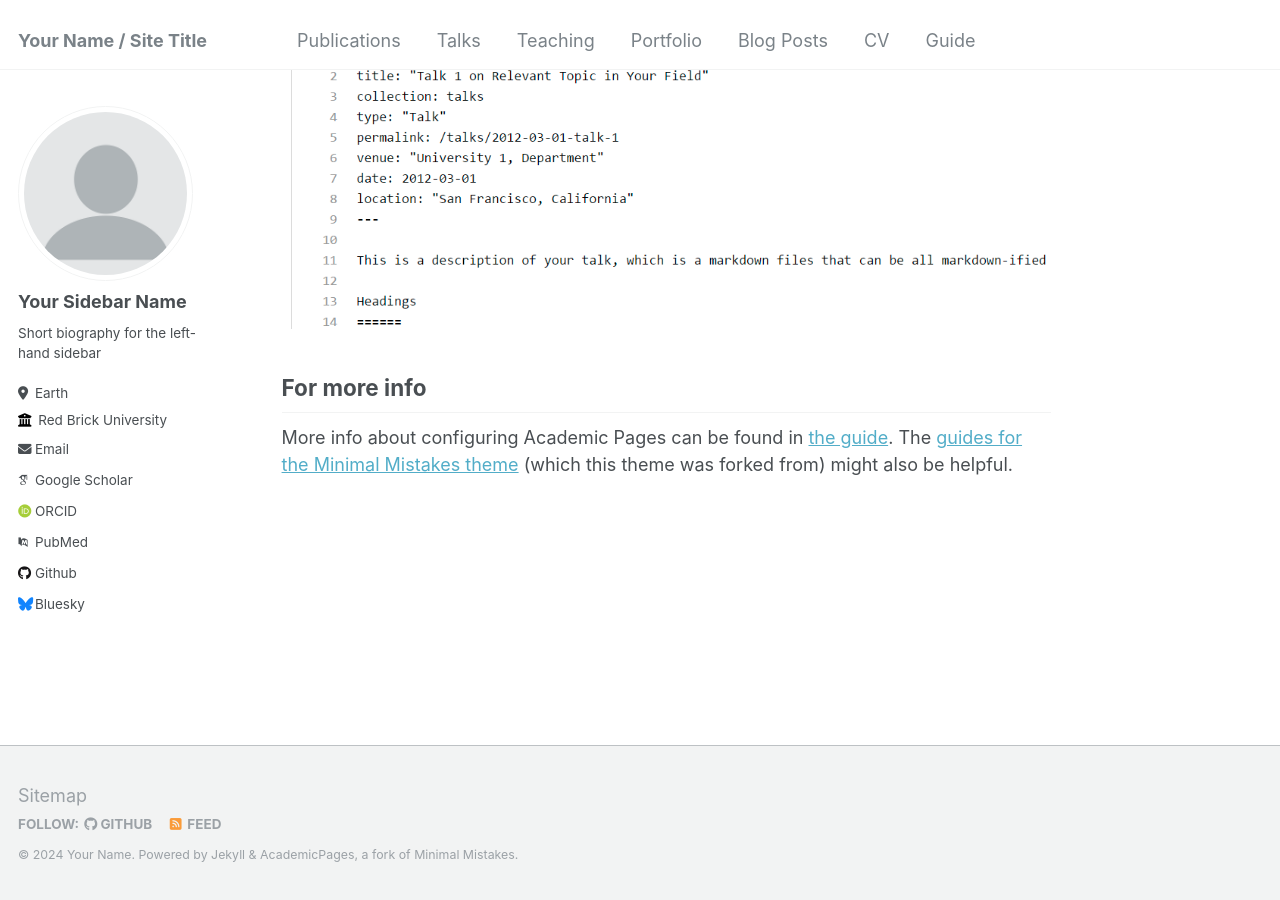
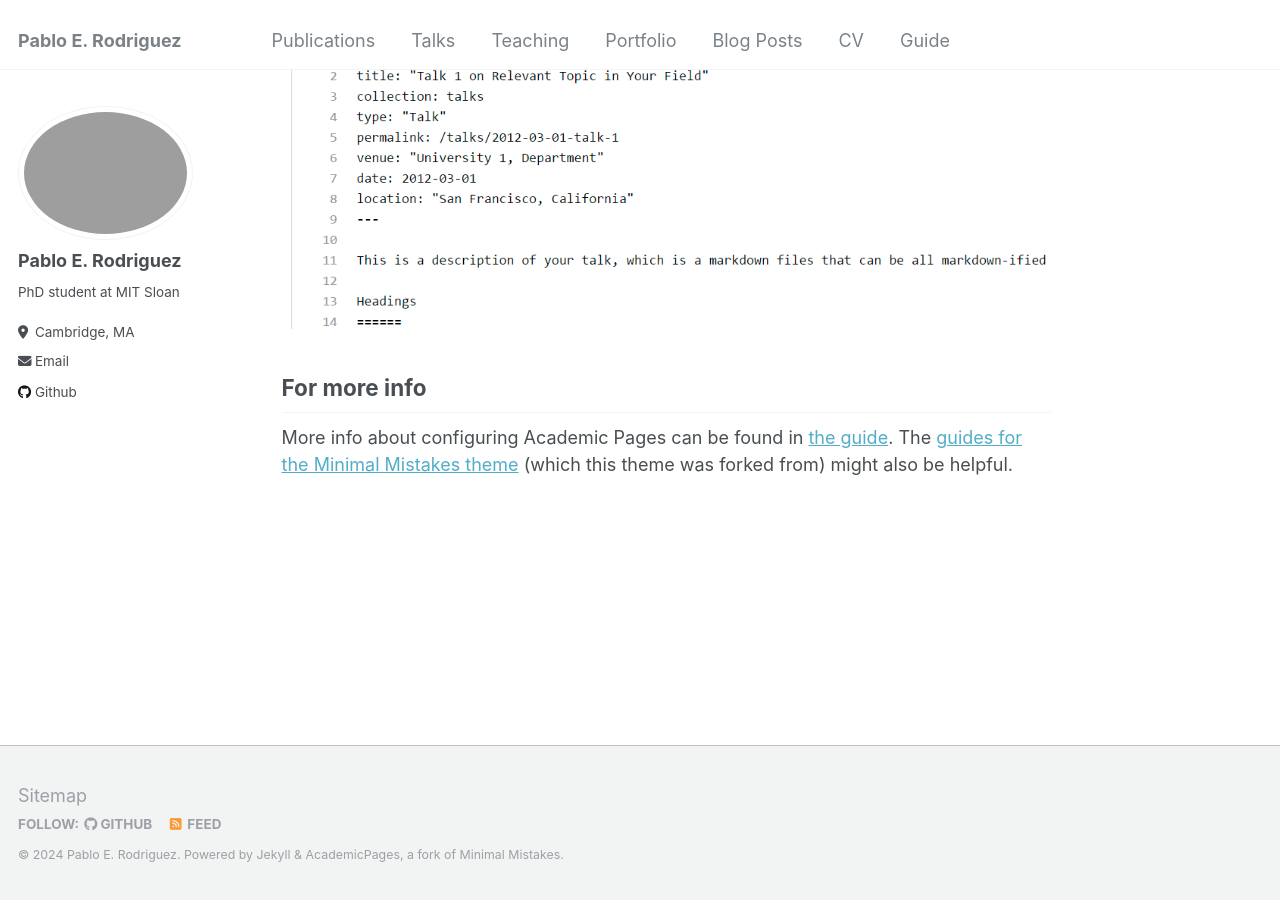
Before and after one commit to pablo-e-rodriguez/pablo-e-rodriguez.github.io, a Jekyll site: the page built from _pages/about.md, in a window 1280 px wide and 900 px high, scrolled down 2660 px. Built offline with Jekyll 4.4.1, drawn with Linux system fonts in a browser that asks for light colours; some web fonts are replaced.

Commit message:
Update _config.yml

```diff
--- a/_config.yml
+++ b/_config.yml
@@ -8,47 +8,47 @@
 
 # Basic Site Settings
 locale                   : "en-US"
-title                    : "Your Name / Site Title"
+title                    : "Pablo E. Rodriguez"
 title_separator          : "-"
-name                     : &name "Your Name"
+name                     : &name "Pablo E. Rodriguez"
 description              : &description "personal description"
-url                      : https://academicpages.github.io # the base hostname & protocol for your site e.g. "https://mmistakes.github.io"
+url                      : https://prodrig06.github.io # the base hostname & protocol for your site e.g. "https://mmistakes.github.io"
 baseurl                  : "" # the subpath of your site, e.g. "/blog"
-repository               : "academicpages/academicpages.github.io"
+repository               : "prodrig06/prodrig06.github.io"
 
 # Site Author - The following control what appear as part of the author content on the side bar.
 #               If a field is blank the icon and link will not appear, otherwise it will be shown.
 #               Additional customization can be done by editing /_includes/author-profile.html
 author:
   # Biographic information
-  avatar           : "profile.png"
-  name             : "Your Sidebar Name"
+  avatar           : "photo_Pablo_Rodriguez.jpeg"
+  name             : "Pablo E. Rodriguez"
   pronouns         : # example: "she/her"
-  bio              : "Short biography for the left-hand sidebar"
-  location         : "Earth"
-  employer         : "Red Brick University"
+  bio              : "PhD student at MIT Sloan"
+  location         : "Cambridge, MA"
+  employer         :
   uri              : # URL
-  email            : "none@example.org"
+  email            : "pablo6@mit.edu"
 
   # Academic websites
   arxiv            : # URL - Update with the correct link to your profile
-  googlescholar    : "https://scholar.google.com/citations?user=PS_CX0AAAAAJ"
+  googlescholar    : # "https://scholar.google.com/citations?user=PS_CX0AAAAAJ"
   impactstory      : # URL
-  orcid            : "http://orcid.org/yourorcidurl"
+  orcid            : # "http://orcid.org/yourorcidurl"
   semantic         : # URL
-  pubmed           : "https://www.ncbi.nlm.nih.gov/pubmed/?term=john+snow"
+  pubmed           : # "https://www.ncbi.nlm.nih.gov/pubmed/?term=john+snow"
   researchgate     : # URL
 
   # Repositories and software development
   bitbucket        : # Username - Update with your username on the site
   codepen          : # Username
   dribbble         : # Username
-  github           : "academicpages"
+  github           : "prodrig06"
   kaggle           : # Username
   stackoverflow    : # User number or user number and name (i.e., use "1" or "1/jeff-atwood")
 
   # Social media
-  bluesky          : "bsky.app" # Replace this with you Bluesky username
+  bluesky          : # "bsky.app" # Replace this with you Bluesky username
   facebook         : # Username
   flickr           : # Username
   foursquare       : # Username
```
